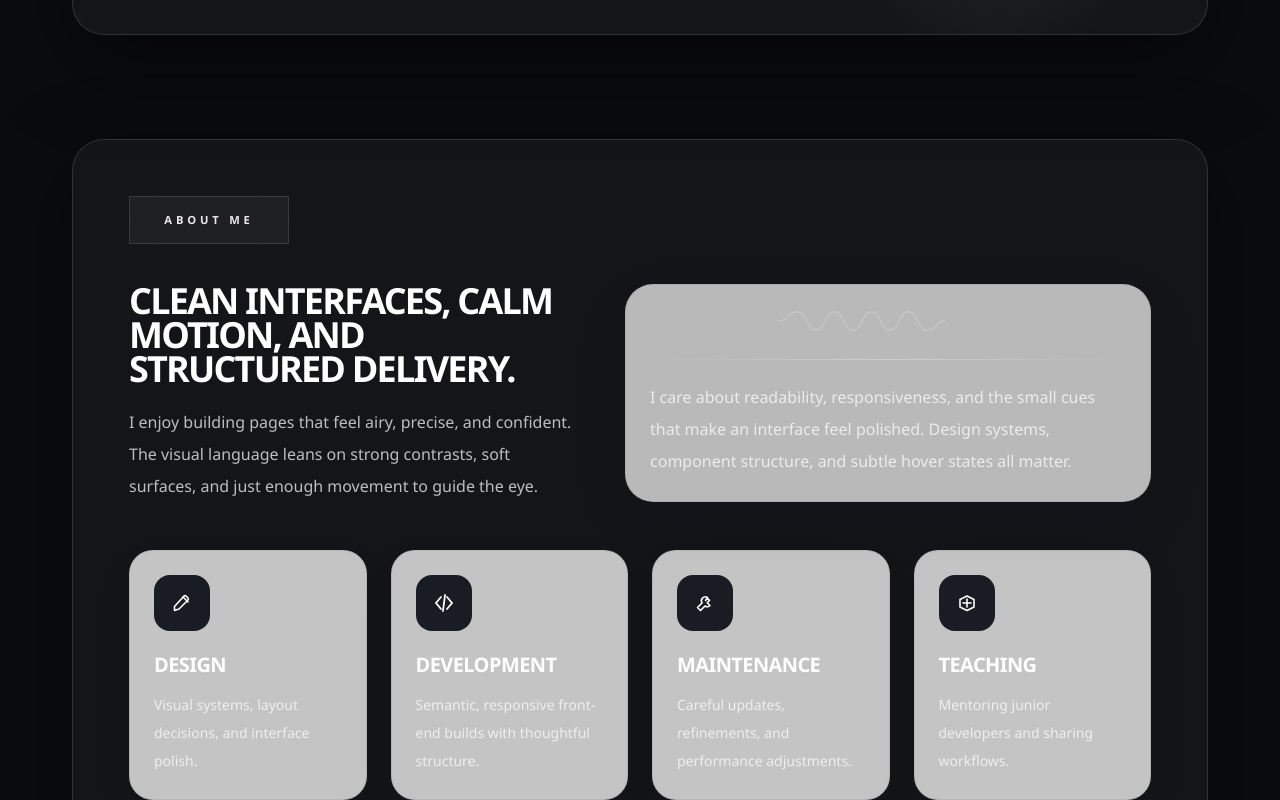
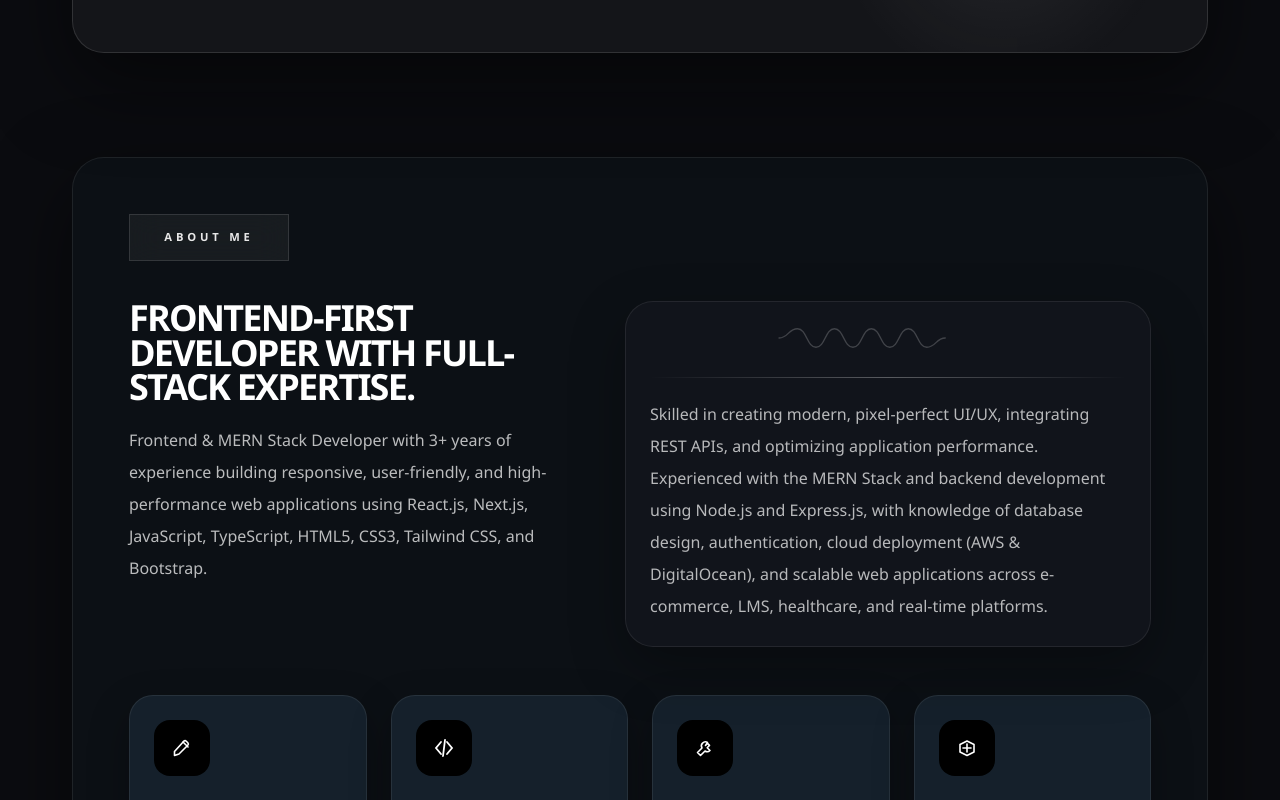
Before and after one commit to adityadharhipl/Portfolio-Website, a Next.js app: page / in a window 1280 px wide. Shown: the part 1400-2200 px from the top of the page. Built offline with nearby package versions, Linux system fonts and the light colour scheme; no server answers; the database is empty.

Commit message:
Update About Me with professional summary, remove Laravel/PHP from portfolio categories

```diff
--- a/src/components/portfolio/AboutMeSection.tsx
+++ b/src/components/portfolio/AboutMeSection.tsx
@@ -4,27 +4,37 @@ export function AboutMeSection() {
   return (
     <section id="about" className="scroll-mt-24 py-10 lg:py-16">
       <div className="section-shell">
-        <div className="section-card rounded-[2rem] bg-[var(--surface)] px-6 py-10 sm:px-10 lg:px-14 lg:py-14">
+        <div
+          className="rounded-[2rem] px-6 py-10 sm:px-10 lg:px-14 lg:py-14"
+          style={{ background: "#0c1015", border: "1px solid rgba(255,255,255,0.08)", boxShadow: "0 30px 80px rgba(0,0,0,0.5)" }}
+        >
           <SectionHeader title="ABOUT ME" />
 
           <div className="mt-10 grid gap-10 lg:grid-cols-[0.92fr_1.08fr] lg:gap-12">
             <div>
-              <h3 className="max-w-xl text-3xl font-black uppercase leading-[0.95] tracking-[-0.05em] sm:text-4xl">
-                Clean interfaces, calm motion, and structured delivery.
+              <h3 className="max-w-xl text-3xl font-black uppercase leading-[0.95] tracking-[-0.05em] sm:text-4xl text-white">
+                Frontend-first developer with full-stack expertise.
               </h3>
-              <p className="mt-5 max-w-xl text-base leading-8 text-[var(--ink-soft)]">
-                I enjoy building pages that feel airy, precise, and confident. The visual language
-                leans on strong contrasts, soft surfaces, and just enough movement to guide the eye.
+              <p className="mt-5 max-w-xl text-base leading-8" style={{ color: "rgba(255,255,255,0.72)" }}>
+                Frontend &amp; MERN Stack Developer with 3+ years of experience building responsive,
+                user-friendly, and high-performance web applications using React.js, Next.js,
+                JavaScript, TypeScript, HTML5, CSS3, Tailwind CSS, and Bootstrap.
               </p>
             </div>
 
-            <div className="relative rounded-[1.75rem] border border-[rgba(18,18,18,0.08)] bg-white/70 p-6 shadow-[0_20px_55px_rgba(16,18,22,0.08)]">
+            <div
+              className="relative rounded-[1.75rem] p-6"
+              style={{ background: "#11141b", border: "1px solid rgba(255,255,255,0.08)", boxShadow: "0 20px 55px rgba(0,0,0,0.3)" }}
+            >
               <div className="glow-line pb-6">
                 <WaveDivider />
               </div>
-              <p className="mt-6 text-base leading-8 text-[var(--ink-soft)]">
-                I care about readability, responsiveness, and the small cues that make an interface
-                feel polished. Design systems, component structure, and subtle hover states all matter.
+              <p className="mt-6 text-base leading-8" style={{ color: "rgba(255,255,255,0.7)" }}>
+                Skilled in creating modern, pixel-perfect UI/UX, integrating REST APIs, and optimizing
+                application performance. Experienced with the MERN Stack and backend development using
+                Node.js and Express.js, with knowledge of database design, authentication, cloud
+                deployment (AWS &amp; DigitalOcean), and scalable web applications across e-commerce,
+                LMS, healthcare, and real-time platforms.
               </p>
             </div>
           </div>
@@ -33,17 +43,18 @@ export function AboutMeSection() {
             {services.map((service, index) => (
               <article
                 key={service.title}
-                className={`lift-card reveal rounded-[1.5rem] border border-[rgba(18,18,18,0.08)] bg-white/75 p-6 shadow-[0_16px_40px_rgba(16,18,22,0.06)] ${
+                className={`lift-card rounded-[1.5rem] p-6 ${
                   index === 1 ? "reveal-delay-1" : index === 2 ? "reveal-delay-2" : ""
                 }`}
+                style={{ background: "#15202B", border: "1px solid rgba(255,255,255,0.08)", boxShadow: "0 16px 40px rgba(0,0,0,0.3)" }}
               >
-                <div className="flex h-14 w-14 items-center justify-center rounded-2xl bg-[var(--night)] text-white">
+                <div className="flex h-14 w-14 items-center justify-center rounded-2xl text-white" style={{ background: "#000" }}>
                   <service.icon />
                 </div>
-                <h4 className="mt-5 text-xl font-black uppercase tracking-[-0.03em]">
+                <h4 className="mt-5 text-xl font-black uppercase tracking-[-0.03em] text-white">
                   {service.title}
                 </h4>
-                <p className="mt-3 text-sm leading-7 text-[var(--ink-soft)]">{service.description}</p>
+                <p className="mt-3 text-sm leading-7" style={{ color: "rgba(255,255,255,0.6)" }}>{service.description}</p>
               </article>
             ))}
           </div>
--- a/src/components/portfolio/shared.tsx
+++ b/src/components/portfolio/shared.tsx
@@ -2,9 +2,9 @@ import type { ComponentType } from "react";
 
 export const site = {
   name: "Aditya Dhar Dwivedi",
-  title: "MERN Stack Developer / Express.js Developer",
+  title: "Frontend & MERN Stack Developer",
   intro:
-    "Building Scalable, Modern, Efficient Web Applications. Turning Ideas into Robust Web Solutions.",
+    "Frontend-first developer with 3+ years of experience building responsive, high-performance web applications using React.js, Next.js, Node.js, and MongoDB.",
   location: "3+ years of hands-on MERN stack experience",
 };
 
@@ -112,11 +112,11 @@ export const skillGroups: Array<{ title: string; items: SkillItem[] }> = [
 
 export const portfolioProjects = [
   { title: "Crew Radar", category: "NODE.JS", sub: "REAL-TIME", image: "/assets/portfolio_1.svg", link: "https://www.crewradar.co.uk/", desc: "Real-time flight tracking platform using Node.js and WebSockets. Redis caching for load reduction; RabbitMQ for async event-based processing." },
-  { title: "MTGA Codes", category: "LARAVEL", sub: "E-COMMERCE", image: "/assets/portfolio_2.svg", link: "#", desc: "Digital goods store with Stripe, PayPal, and Coinbase payment integrations. Deployed on VPS with Laravel Telescope and query optimization." },
+  { title: "MTGA Codes", category: "NODE.JS", sub: "E-COMMERCE", image: "/assets/portfolio_2.svg", link: "#", desc: "Digital goods store with Stripe, PayPal, and Coinbase payment integrations. Deployed on VPS with query optimization and caching strategies." },
   { title: "Pioneers Learning Hub", category: "NODE.JS", sub: "LMS", image: "/assets/portfolio_3.svg", link: "#", desc: "Role-based LMS with RBAC, e-library, assessment system, invoicing, admin dashboards, and calendar-based session scheduling." },
-  { title: "Festival City", category: "LARAVEL", sub: "DIRECTORY", image: "/assets/portfolio_4.svg", link: "#", desc: "Bilingual Arabic and English business directory backend using Laravel, Next.js, and MySQL. Vendor onboarding and role-based admin workflows." },
+  { title: "Festival City", category: "NEXT.JS", sub: "DIRECTORY", image: "/assets/portfolio_4.svg", link: "#", desc: "Bilingual Arabic and English business directory. Next.js frontend, Node.js backend, MySQL. Vendor onboarding and role-based admin workflows." },
   { title: "Solfana", category: "NODE.JS", sub: "MEDIA", image: "/assets/portfolio_5.svg", link: "#", desc: "Podcast and audiobook platform backend with Node.js and PostgreSQL. TUS protocol for uploads, HLS streaming via Bunny CDN, BullMQ workers." },
-  { title: "Navo Ergonomics", category: "NEXT.JS", sub: "E-COMMERCE", image: "/assets/portfolio_6.svg", link: "#", desc: "E-commerce platform for ergonomic furniture and accessories built with Next.js, Node.js, headless WordPress, REST APIs, and ngenius payments." },
+  { title: "Navo Ergonomics", category: "NEXT.JS", sub: "E-COMMERCE", image: "/assets/portfolio_6.svg", link: "#", desc: "E-commerce platform for ergonomic furniture built with Next.js, Node.js, headless WordPress, REST APIs, and ngenius payments." },
 ];
 
 export const footerLinks: SocialLink[] = [
```
